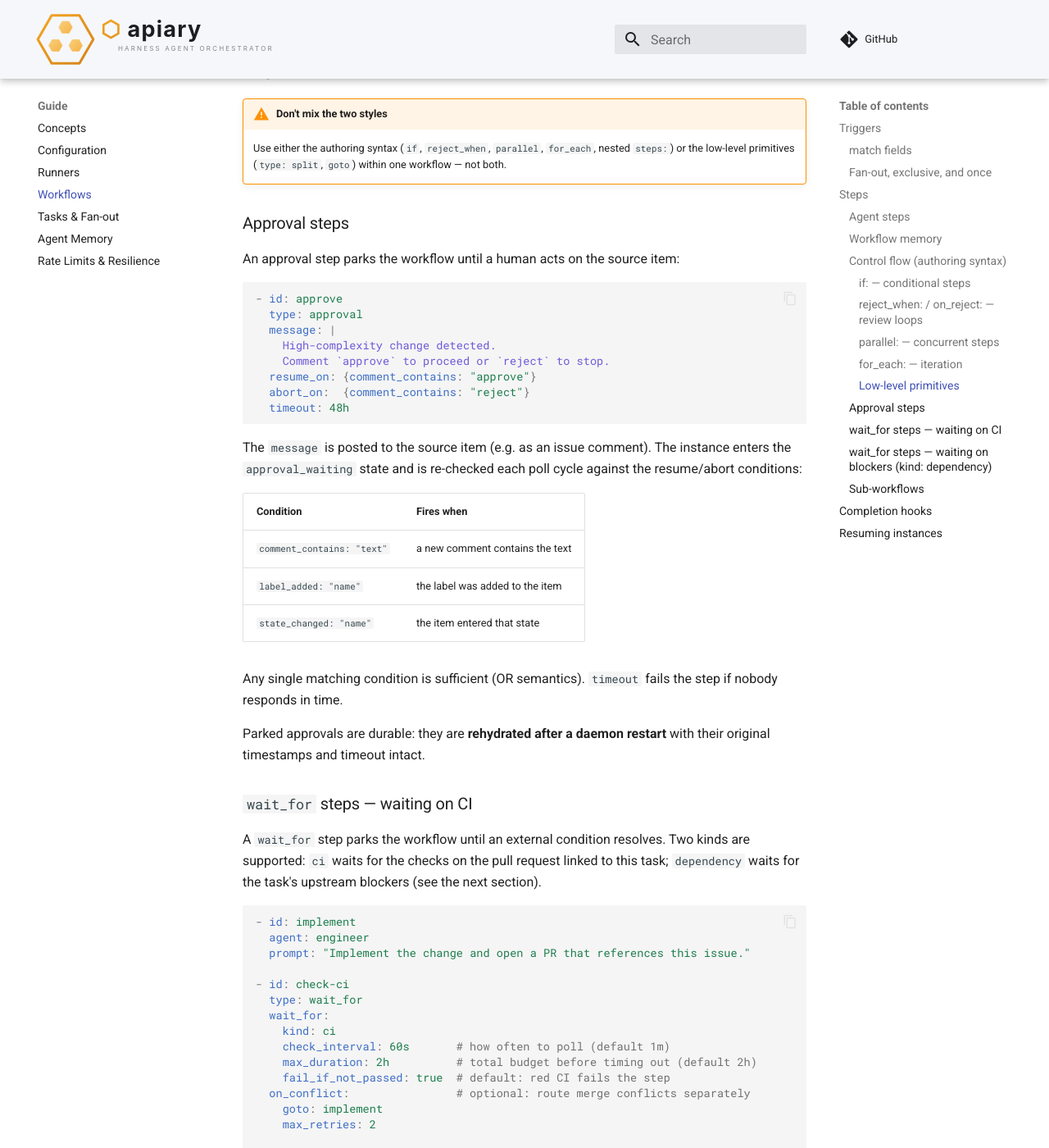
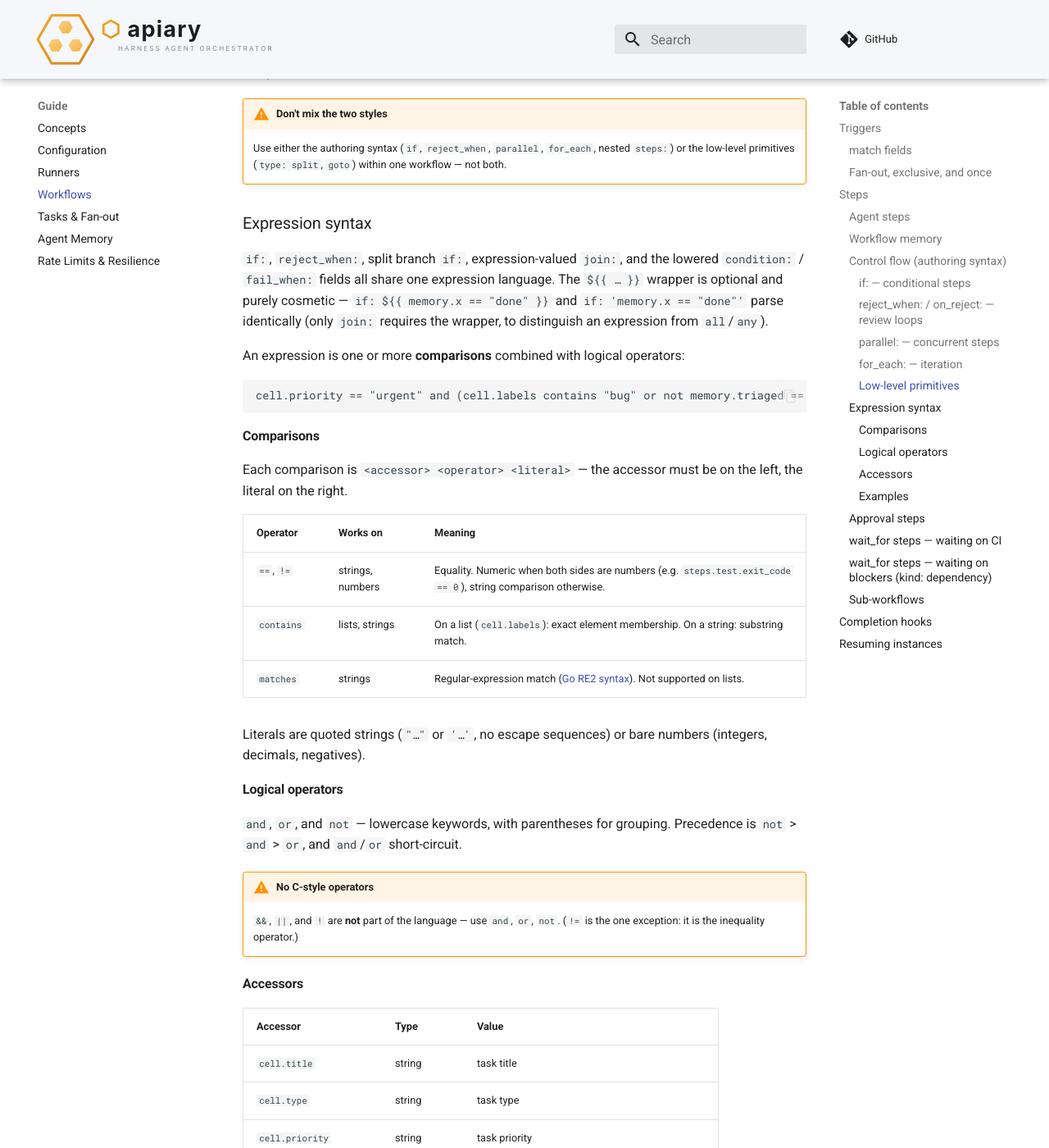
Before and after one commit to orlandoburli/apiary, an MkDocs documentation site: the page built from docs/workflows.md, in a window 1280 px wide and 1400 px high, scrolled down 5880 px. Shown: the whole window at 82% size. Built offline with MkDocs 1.6.1 and Material for MkDocs 9.7.7, drawn with Linux system fonts in a browser that asks for light colours; comment, search, counter and statistics services are not loaded; some of the changed text lies outside the part shown.

Commit message:
docs(workflows): document the condition expression language
Add an 'Expression syntax' section to the workflows page covering the
full capability set of the shared condition language (if, reject_when,
split branches, lowered condition/fail_when):

- comparison operators: ==, != (numeric-aware), contains (list
  membership / substring), matches (RE2 regex)
- logical keywords and/or/not with precedence and short-circuiting,
  plus an explicit warning that C-style &&/||/! are not supported
- the full accessor table: cell.*, memory.*, steps.<id>.*
- missing-key semantics (resolve to "") and list restrictions
- runtime fail-safe behavior: malformed expressions log and evaluate
  as false rather than erroring at config load

Also correct the parallel join: comment — the ${{ expr }} join form
is advertised but deferred in the engine (applyJoinPolicy treats it
as 'all'), so the docs now list only all|any.

````diff
--- a/docs/workflows.md
+++ b/docs/workflows.md
@@ -263,6 +263,91 @@ its own retry budget.
     `for_each`, nested `steps:`) or the low-level primitives (`type: split`,
     `goto`) within one workflow — not both.
 
+### Expression syntax
+
+`if:`, `reject_when:`, split branch `if:`, expression-valued `join:`, and
+the lowered `condition:` / `fail_when:` fields all share one expression
+language. The `${{ … }}` wrapper is optional and purely cosmetic — `if:
+${{ memory.x == "done" }}` and `if: 'memory.x == "done"'` parse identically
+(only `join:` requires the wrapper, to distinguish an expression from
+`all`/`any`).
+
+An expression is one or more **comparisons** combined with logical
+operators:
+
+```text
+cell.priority == "urgent" and (cell.labels contains "bug" or not memory.triaged == "yes")
+```
+
+#### Comparisons
+
+Each comparison is `<accessor> <operator> <literal>` — the accessor must be
+on the left, the literal on the right.
+
+| Operator | Works on | Meaning |
+|----------|----------|---------|
+| `==`, `!=` | strings, numbers | Equality. Numeric when both sides are numbers (e.g. `steps.test.exit_code == 0`), string comparison otherwise. |
+| `contains` | lists, strings | On a list (`cell.labels`): exact element membership. On a string: substring match. |
+| `matches` | strings | Regular-expression match ([Go RE2 syntax](https://pkg.go.dev/regexp/syntax)). Not supported on lists. |
+
+Literals are quoted strings (`"…"` or `'…'`, no escape sequences) or bare
+numbers (integers, decimals, negatives).
+
+#### Logical operators
+
+`and`, `or`, and `not` — lowercase keywords, with parentheses for grouping.
+Precedence is `not` > `and` > `or`, and `and`/`or` short-circuit.
+
+!!! warning "No C-style operators"
+    `&&`, `||`, and `!` are **not** part of the language — use `and`, `or`,
+    `not`. (`!=` is the one exception: it is the inequality operator.)
+
+#### Accessors
+
+| Accessor | Type | Value |
+|----------|------|-------|
+| `cell.title` | string | task title |
+| `cell.type` | string | task type |
+| `cell.priority` | string | task priority |
+| `cell.state` | string | task state |
+| `cell.source` | string | source id the task came from |
+| `cell.labels` | list | task labels (use `contains`) |
+| `memory.<key>` | string | workflow-memory value written by an earlier step |
+| `steps.<id>.state` | string | `passed` or `failed` |
+| `steps.<id>.output` | string | the step's output text |
+| `steps.<id>.exit_code` | number | the step's exit code |
+
+A `memory.<key>` that was never written — and a `steps.<id>` that has not
+run — resolves to the empty string, so `memory.flag == ""` is the idiom for
+"not set". Lists only support `contains`; `==` or `matches` on `cell.labels`
+is an error.
+
+#### Examples
+
+```yaml
+# label routing
+if: ${{ cell.labels contains "hotfix" }}
+
+# combine task fields
+if: ${{ cell.priority == "urgent" and cell.type != "epic" }}
+
+# branch on a previous step's outcome
+if: ${{ steps.tests.state == "failed" or steps.tests.exit_code != 0 }}
+
+# regex over memory
+reject_when: ${{ memory.verdict matches "reject|veto" }}
+
+# negation + grouping
+if: ${{ not (memory.track == "docs" or memory.track == "chore") }}
+```
+
+!!! note "Evaluation errors fail safe"
+    Expressions are evaluated when the step is reached, not at config load.
+    A malformed expression (e.g. using `&&`) logs an error and evaluates as
+    **false**: an `if:` guard skips its step, a `reject_when:` does not
+    reject, a split branch does not match, and a `join:` expression falls
+    back to `all` semantics. Check the daemon log if a branch never fires.
+
 ### Approval steps
 
 An approval step parks the workflow until a human acts on the source item:
````
